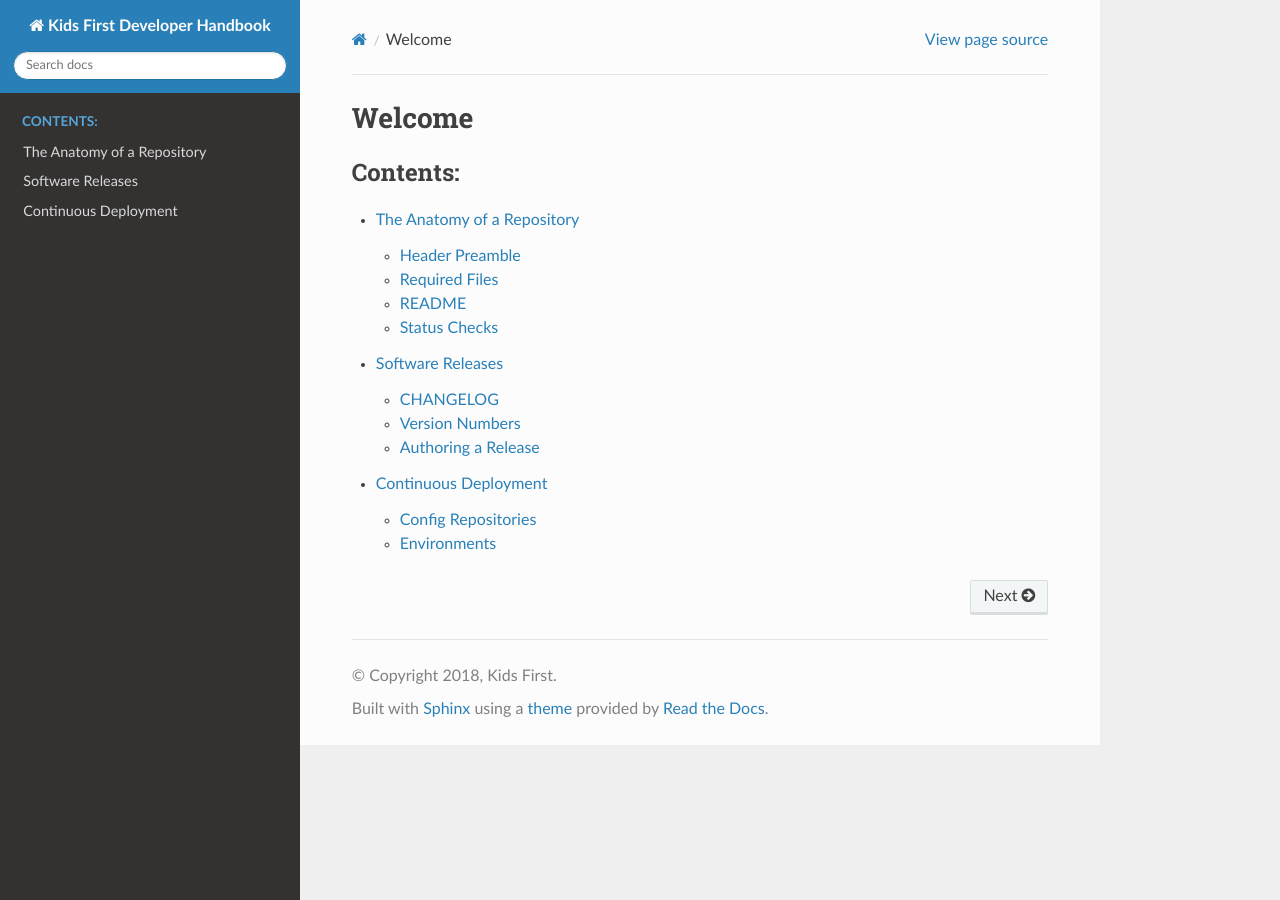
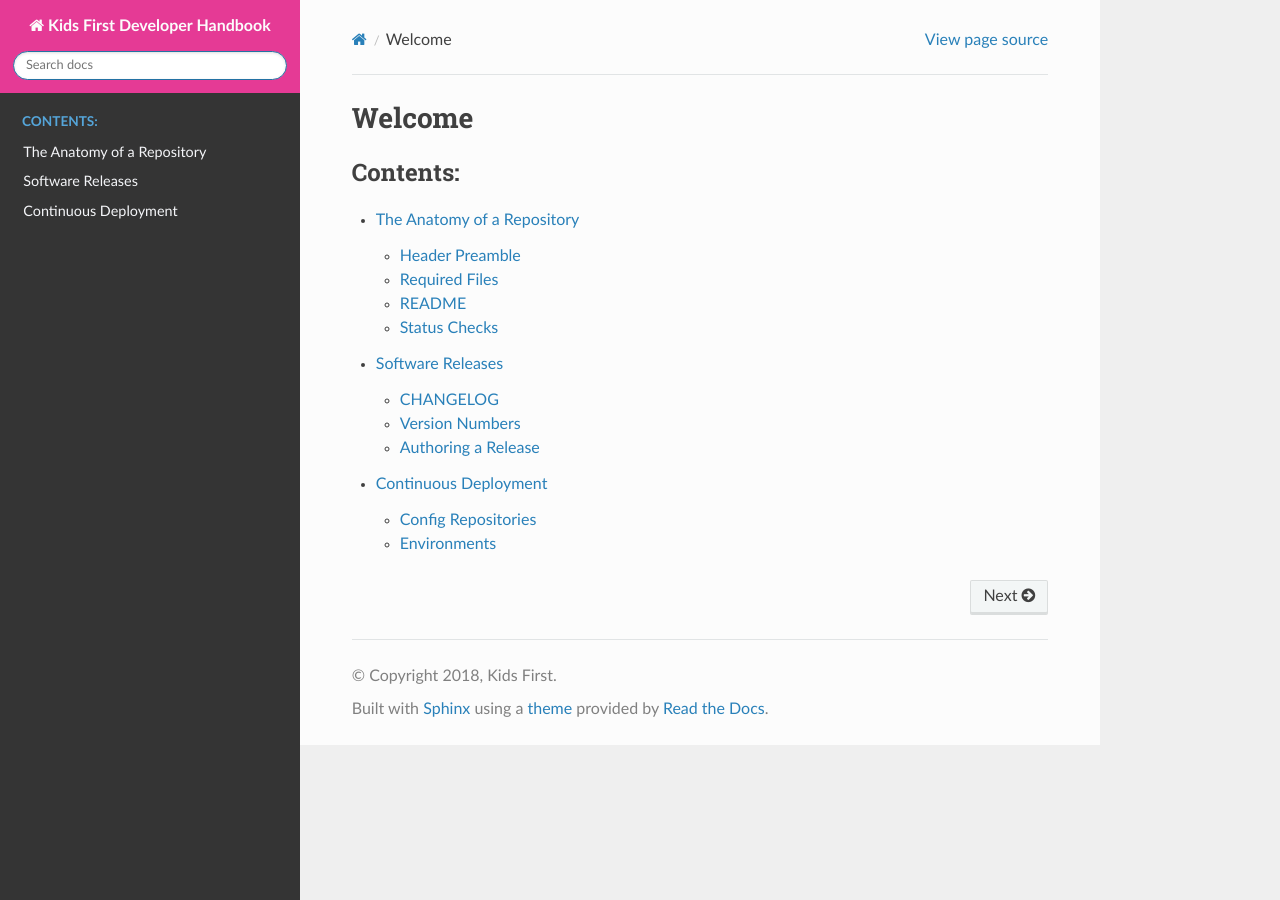
Before and after one commit to kids-first/kf-developer-handbook, a Sphinx documentation site: the page built from docs/index.rst, in a window 1280 px wide. Built offline with Sphinx 7.4.7 and the Read the Docs theme 2.0.0, drawn with Linux system fonts in a browser that asks for light colours.

Commit message:
:lipstick: Add custom stylesheet

```diff
--- /dev/null
+++ b/docs/_static/css/style.css
@@ -0,0 +1,22 @@
+.wy-side-nav-search {
+    background-color: #e53a95;
+}
+
+.wy-nav-side {
+    color: #f4f5f8;
+    background-color: #343434;
+}
+
+.wy-menu-vertical a {
+    color: #f4f5f8;
+}
+
+.wy-menu-vertical a:active {
+    background-color: #e53a95;
+}
+
+.wy-nav-content {
+}
+
+.wy-body-for-nav {
+}
--- a/docs/conf.py
+++ b/docs/conf.py
@@ -194,3 +194,6 @@ intersphinx_mapping = {'https://docs.python.org/': None}
 
 # If true, `todo` and `todoList` produce output, else they produce nothing.
 todo_include_todos = True
+
+def setup(app):
+    app.add_stylesheet('css/style.css')
```
